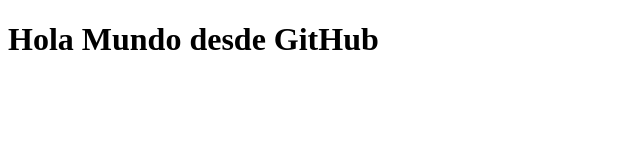
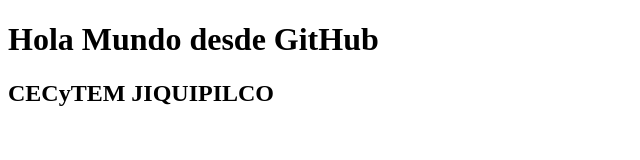
Before and after one commit to lucerodimar/mi-primer-repositorio, a plain HTML site: page index.html in a window 1280 px wide. Shown: the whole page, without its empty margins (0-640 px from the left). Drawn offline with Linux system fonts and the light colour scheme.

Commit message:
agregué  nombre de mi plantel(Jiquipilco)

```diff
--- a/index.html
+++ b/index.html
@@ -6,5 +6,7 @@
 </head>
 <body>
     <h1>Hola Mundo desde GitHub</h1>
+    <h2>CECyTEM JIQUIPILCO</h2>
+
 </body>
 </html>
```
